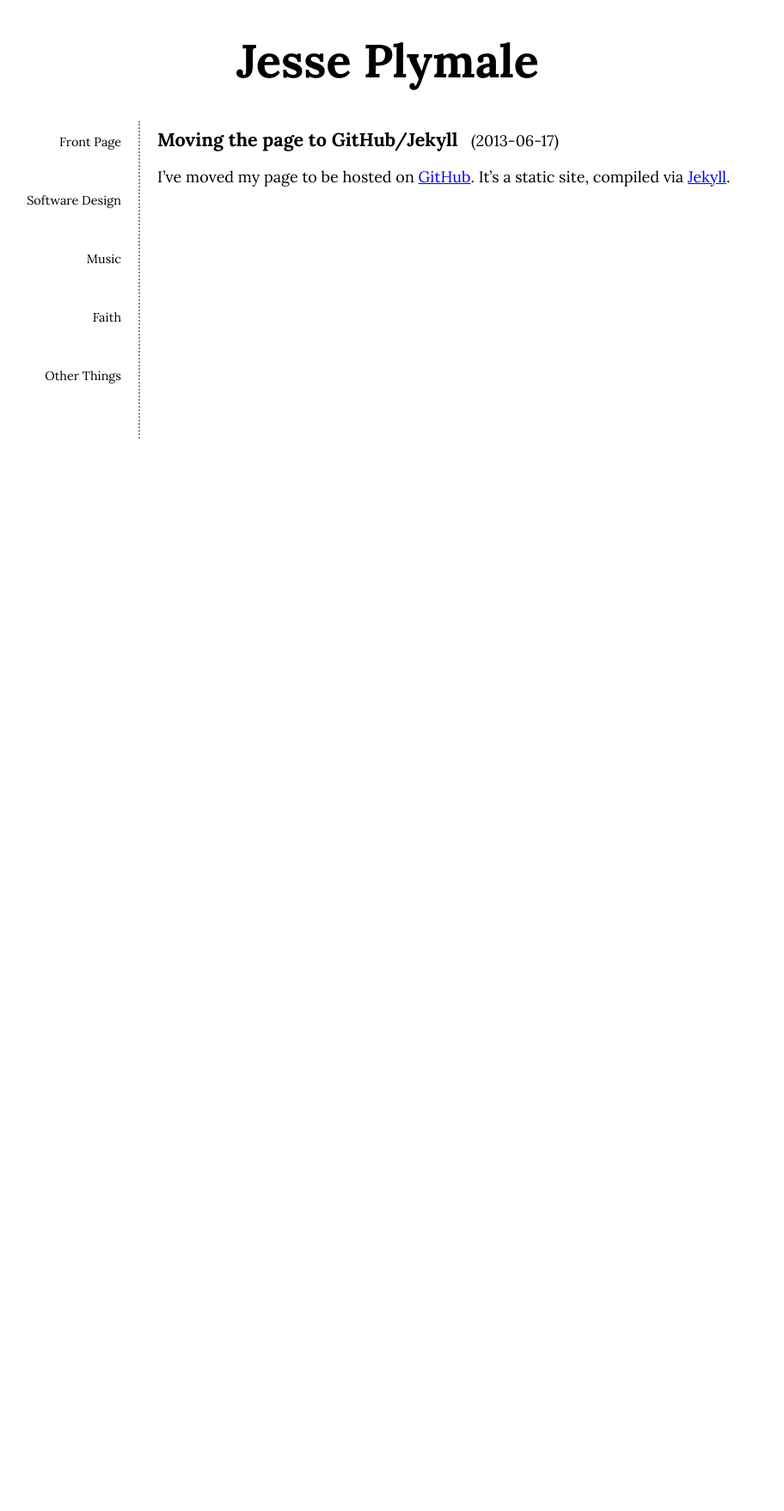
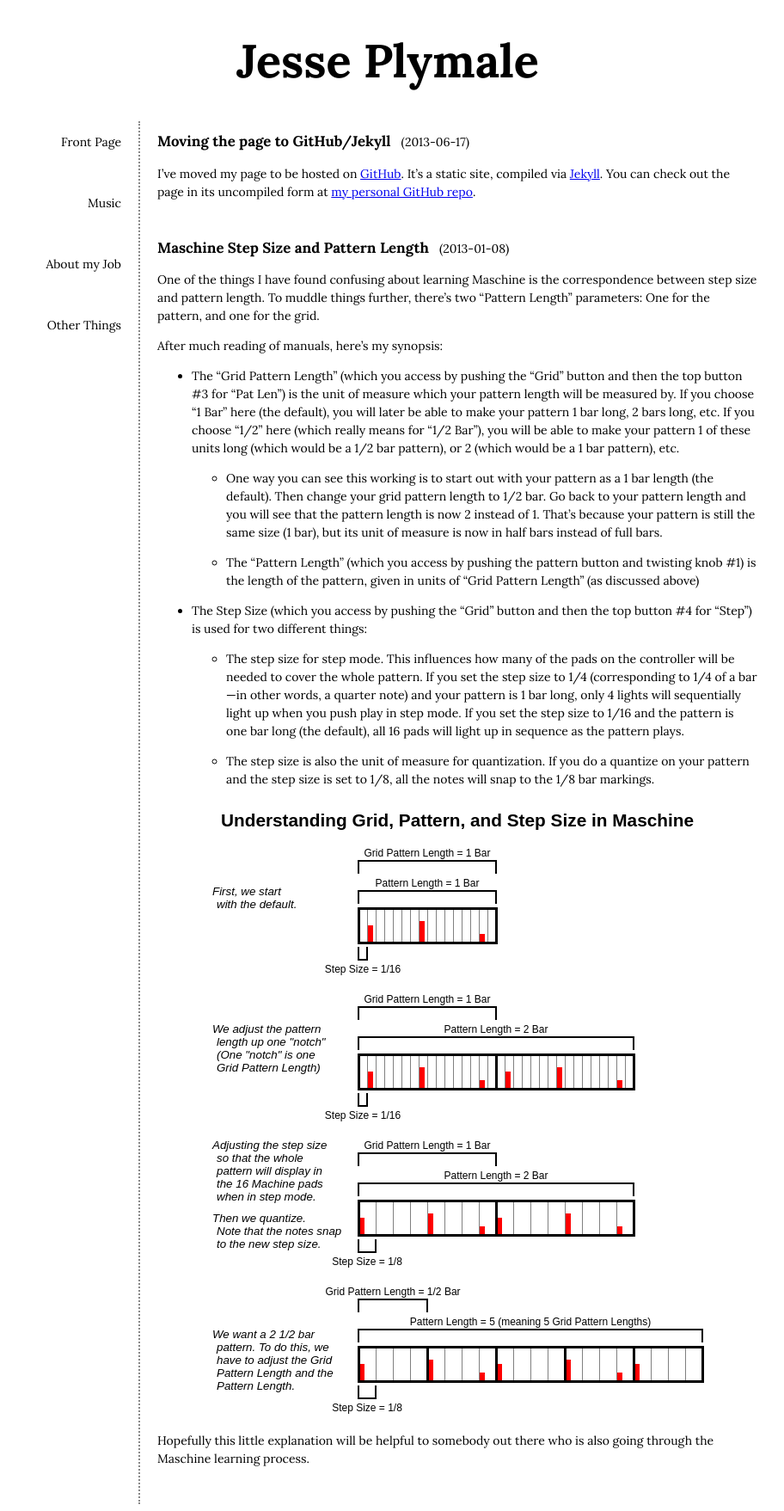
Before and after one commit to jesseplymale/jesseplymale.github.io, a Jekyll site: the page built from index.html, in a window 1280 px wide. Shown: the whole page at 86% size, without its empty margins (189-1101 px from the left). Built offline with Jekyll 4.4.1, drawn with Linux system fonts in a browser that asks for light colours; before the commit the page ends 900 px from its top, so only the background shows below that.

Commit message:
Rearrange sections

```diff
--- a/_layouts/default.html
+++ b/_layouts/default.html
@@ -27,9 +27,8 @@
         <div id="nav">
             <ul>
                 <li><a href="/">Front Page</a></li>
-                <li><a href="/softwareDesign.html">Software Design</a></li>
                 <li><a href="/music.html">Music</a></li>
-                <li><a href="/faith.html">Faith</a></li>
+                <li><a href="/aboutMyJob.html">About my Job</a></li>
                 <li><a href="/aboutMe.html">Other Things</a></li>
             </ul>
         </div>
--- /dev/null
+++ b/_posts/2013-01-08-maschine-step-size-pattern-length.markdown
@@ -0,0 +1,51 @@
+---
+layout: post
+title:  Maschine Step Size and Pattern Length
+categories: music
+---
+
+One of the things I have found confusing about learning Maschine is the
+correspondence between step size and pattern length. To muddle things further,
+there’s two “Pattern Length” parameters: One for the pattern, and one for the
+grid.
+
+After much reading of manuals, here’s my synopsis:
+
+*   The “Grid Pattern Length” (which you access by pushing the “Grid” button
+    and then the top button #3 for “Pat Len”) is the unit of measure which your
+    pattern length will be measured by. If you choose “1 Bar” here (the default),
+    you will later be able to make your pattern 1 bar long, 2 bars long, etc. If
+    you choose “1/2”  here (which really means for “1/2 Bar”), you will be able to
+    make your pattern 1 of these units long (which would be a 1/2 bar pattern),
+    or 2 (which would be a 1 bar pattern), etc.
+
+    *   One way you can see this working is to start out with your pattern as a
+        1 bar length (the default). Then change your grid pattern length to 1/2 bar. Go
+        back to your pattern length and you will see that the pattern length is now 2
+        instead of 1. That’s because your pattern is still the same size (1 bar), but
+        its unit of measure is now in half bars instead of full bars.
+
+    *   The “Pattern Length” (which you access by pushing the pattern button and
+        twisting knob #1) is the length of the pattern, given in units of “Grid Pattern
+        Length” (as discussed above)
+
+*   The Step Size (which you access by pushing the “Grid” button and then the
+    top button #4 for “Step”) is used for two different things:
+
+    *   The step size for step mode. This influences how many of the pads on
+        the controller will be needed to cover the whole pattern. If you set the step
+        size to 1/4 (corresponding to 1/4 of a bar—in other words, a quarter note) and
+        your pattern is 1 bar long, only 4 lights will sequentially light up when you
+        push play in step mode. If you set the step size to 1/16 and the pattern is one
+        bar long (the default), all 16 pads will light up in sequence as the pattern
+        plays.
+
+    *   The step size is also the unit of measure for quantization. If you do a
+        quantize on your pattern and the step size is set to 1/8, all the notes will
+        snap to the 1/8 bar markings.
+
+<img class="centeredImage" src="/media/svg/maschine.svg"
+     alt="Maschine Step Size and Pattern Length Diagram"/>
+
+Hopefully this little explanation will be helpful to somebody out there who is
+also going through the Maschine learning process.
--- a/_posts/2013-06-17-moving-to-github-and-jekyll.markdown
+++ b/_posts/2013-06-17-moving-to-github-and-jekyll.markdown
@@ -6,3 +6,5 @@
 
 I've moved my page to be hosted on [GitHub](http://www.github.com).
 It's a static site, compiled via [Jekyll](http://www.jekyllrb.com).
+You can check out the page in its uncompiled form at
+[my personal GitHub repo](https://github.com/jesseplymale/jesseplymale.github.io).
--- a/aboutMe.markdown
+++ b/aboutMe.markdown
@@ -2,9 +2,24 @@
 layout: default
 title: About Me
 ---
+
+## About Me
 
 I like to run. I used to do crazier things like half-marathons
 but nowadays a 3 or 4 mile run is perfect for me.
 
 I like to dance--but not solo! [Swing dancing](http://www.dsds.org)
 and country dancing are my favorites.
+
+## Faith
+
+I believe we owe everything we are to God. All of us fall short
+of his best--but thankfully he extends His forgiveness to all of us,
+if we trust in His Son, Jesus Christ.
+
+> But God demonstrates his own love for us in this:
+> While we were still sinners, Christ died for us.
+
+<p style="text-align:right" >--
+<a href='http://www.biblegateway.com/passage/?search=romans%205:8&version=NIV'>Romans 5:8</a>
+</p>
--- a/css/main.css
+++ b/css/main.css
@@ -4,6 +4,7 @@
     width: 900px;
     font-family: 'Lora', serif;
     color: #000000;
+    overflow-y: scroll;
 }
 
 h1 {
@@ -12,13 +13,16 @@
     cursor: pointer;
 }
 
+h2 {
+    margin-top: 0em;
+    margin-bottom: 0em;
+}
+
 .postHeader h2 {
     font-weight: 700;
     font-size: 1.2em;
     display: inline;
     padding-right: 0.5em;
-    margin-top: 0em;
-    margin-bottom: 0em;
 }
 
 .post {
@@ -28,7 +32,8 @@
 #main {
     display: table;
     border-collapse: collapse;
-    font-size: 18px;
+    font-size: 14px;
+    line-height: 1.5;
 }
 
 #nav ul {
@@ -56,7 +61,6 @@
     width: 120px;
     text-align: right;
     border-right: 2px dotted #888888;
-    font-size: 0.8em;
     padding-left: 20px;
     padding-right: 20px;
 }
@@ -66,3 +70,9 @@
     padding-left: 20px;
     padding-right: 20px;
 }
+
+.centeredImage {
+    display: block;
+    margin-left: auto;
+    margin-right: auto;
+}
--- a/faith.markdown
+++ /dev/null
@@ -1,15 +0,0 @@
----
-layout: default
-title: Faith
----
-
-I believe we owe everything we are to God. All of us fall short
-of his best--but thankfully he extends His forgiveness to all of us,
-if we trust in His Son, Jesus Christ.
-
-> But God demonstrates his own love for us in this:
-> While we were still sinners, Christ died for us.
-
-<p style="text-align:right" >--
-<a href='http://www.biblegateway.com/passage/?search=romans%205:8&version=NIV'>Romans 5:8</a>
-</p>
--- a/softwareDesign.markdown
+++ /dev/null
@@ -1,11 +0,0 @@
----
-layout: default
-title: Software Design
----
-
-I am a software engineer with [Language Computer Corporation](http://www.languagecomputer.com).
-
-Visit me at [LinkedIn](http://www.linkedin.com/in/jesseplymale).
-
-This page is hosted on [GitHub](http://www.github.com). You can check out
-[my personal GitHub repo](https://github.com/jesseplymale).
```
Also changed, not shown: aboutMyJob.markdown (added, +8 -0 lines), media/svg/maschine.svg (added).
